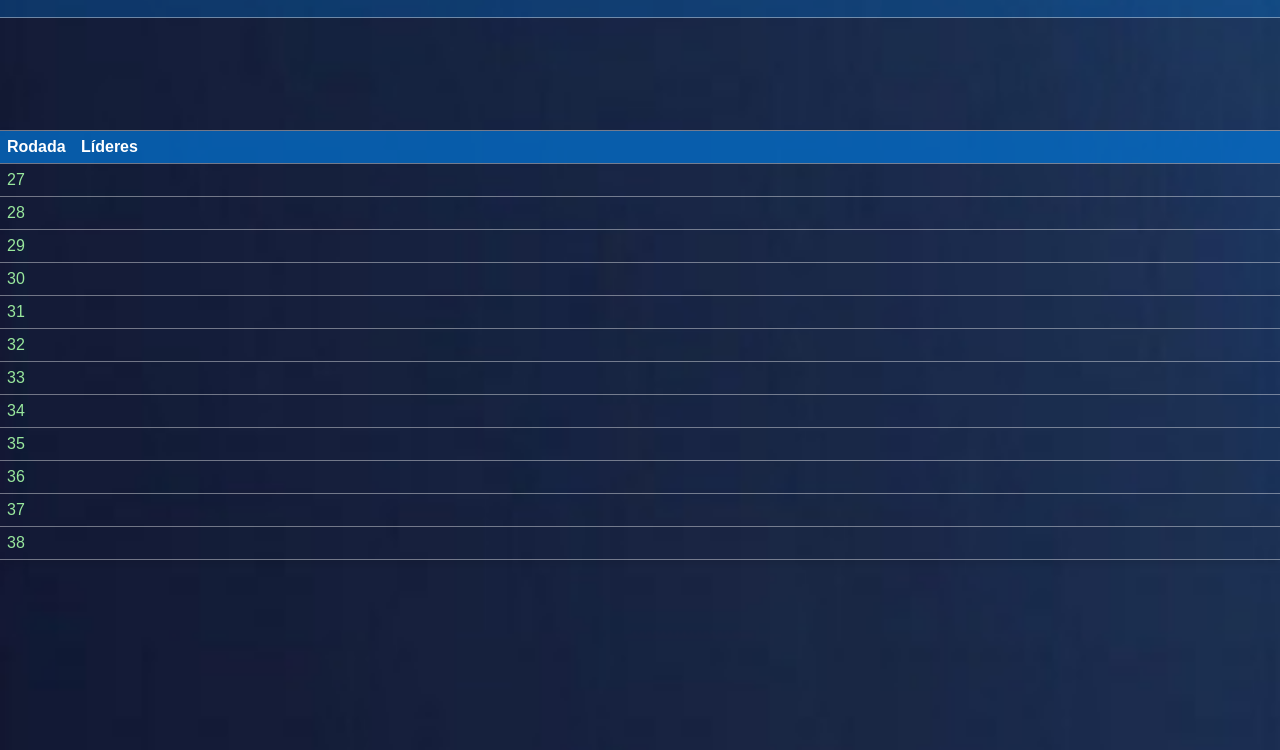
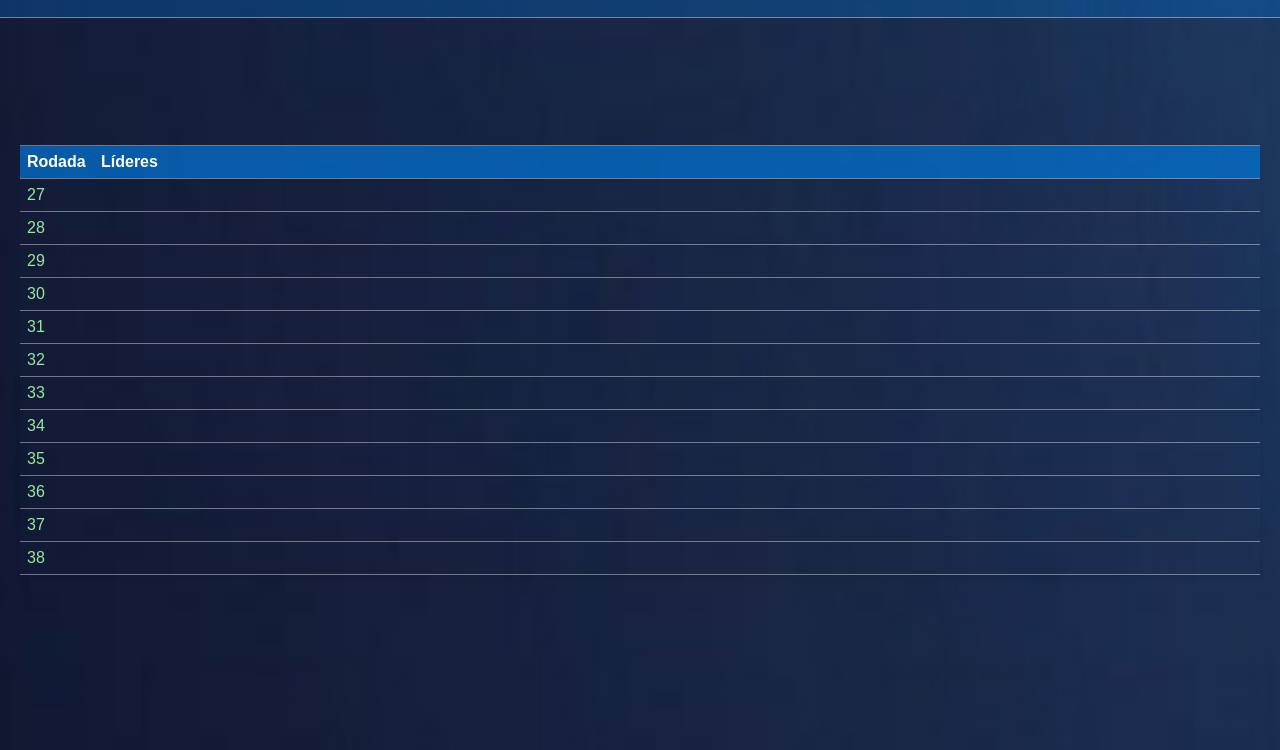
Before and after one commit to rosate2007/palpiteseriea, a plain HTML site: page index.html in a window 1280 px wide. Shown: the part 50-800 px from the top of the page. Drawn offline with Linux system fonts and the light colour scheme; no server answers; files whose address does not match are found by name.

Commit message:
Update index.html

```diff
--- a/index.html
+++ b/index.html
@@ -712,52 +712,58 @@ scores.forEach((score, index) => {
             });
     }
 
-    // Função para criar a tabela Líderes
-    function createLideresTable(lideresData) {
+    // Função para criar a Tabela de Líderes
+function createLideresTable() {
+    fetch('dados.json')
+        .then(response => response.json())
+        .then(lideresData => {
             const lideresTable = document.createElement('table');
-        const thead = document.createElement('thead');
-        const tbody = document.createElement('tbody');
+            const lideresTbody = document.createElement('tbody');
 
-        // Criar a linha de cabeçalho
-        const headerRow = document.createElement('tr');
-        const rodadaHeader = document.createElement('th');
-        rodadaHeader.textContent = 'Rodada';
-        const liderHeader = document.createElement('th');
-        liderHeader.textContent = 'Líderes';
-        headerRow.appendChild(rodadaHeader);
-        headerRow.appendChild(liderHeader);
-        thead.appendChild(headerRow);
+            const lideresHeaders = ['Rodada', 'Líderes'];
+            const lideresHeaderRow = document.createElement('tr');
+            lideresHeaders.forEach(header => {
+                const th = document.createElement('th');
+                th.textContent = header;
+                lideresHeaderRow.appendChild(th);
+            });
+            lideresTable.appendChild(lideresHeaderRow);
 
-        // Preencher a tabela com dados do JSON
-        lideresData.forEach(lider => {
+            // Preencher a tabela com os dados de líderes
+            lideresData.forEach(item => {
                 const tr = document.createElement('tr');
+                const tdRodada = document.createElement('td');
+                tdRodada.textContent = item.rodada; // Supondo que "rodada" é o campo no JSON
+                tr.appendChild(tdRodada);
 
-            const rodadaTd = document.createElement('td');
-            rodadaTd.textContent = lider.rodada;
-            tr.appendChild(rodadaTd);
+                const tdLider = document.createElement('td');
+                tdLider.textContent = item.lider; // Supondo que "lider" é o campo no JSON
+                tr.appendChild(tdLider);
 
-            const liderTd = document.createElement('td');
-            liderTd.textContent = lider.lider;
-            tr.appendChild(liderTd);
-
-            tbody.appendChild(tr);
+                lideresTbody.appendChild(tr);
             });
 
-        lideresTable.appendChild(thead);
-        lideresTable.appendChild(tbody);
+            lideresTable.appendChild(lideresTbody);
+            lideresTable.style.color = 'white'; // Define a cor da fonte como branca
 
-        // Inserir a tabela no fim da página
             const lideresDiv = document.createElement('div');
-        lideresDiv.classList.add('table-container');
-        lideresDiv.id = 'lideres';
+            lideresDiv.className = 'table-container'; // Usar a mesma classe para estilo
             lideresDiv.appendChild(lideresTable);
-        document.body.appendChild(lideresDiv);
+
+            const containerDiv = document.querySelector('.container'); // A mesma div onde as outras tabelas estão
+            if (containerDiv) {
+                containerDiv.appendChild(lideresDiv);
+            } else {
+                console.error('Elemento com a classe "container" não encontrado');
+            }
+        })
+        .catch(error => {
+            console.error('Erro ao carregar dados dos Líderes:', error);
+        });
 }
 
-    // Carregar e exibir a tabela Líderes
-    fetchLideresData().then(lideresData => {
-        createLideresTable(lideresData);
-    });
+// Chamar a função para criar a tabela de líderes
+createLideresTable();
 
     </script>
 </head>
```
Lines whose indentation alone changed are shown as unchanged.
